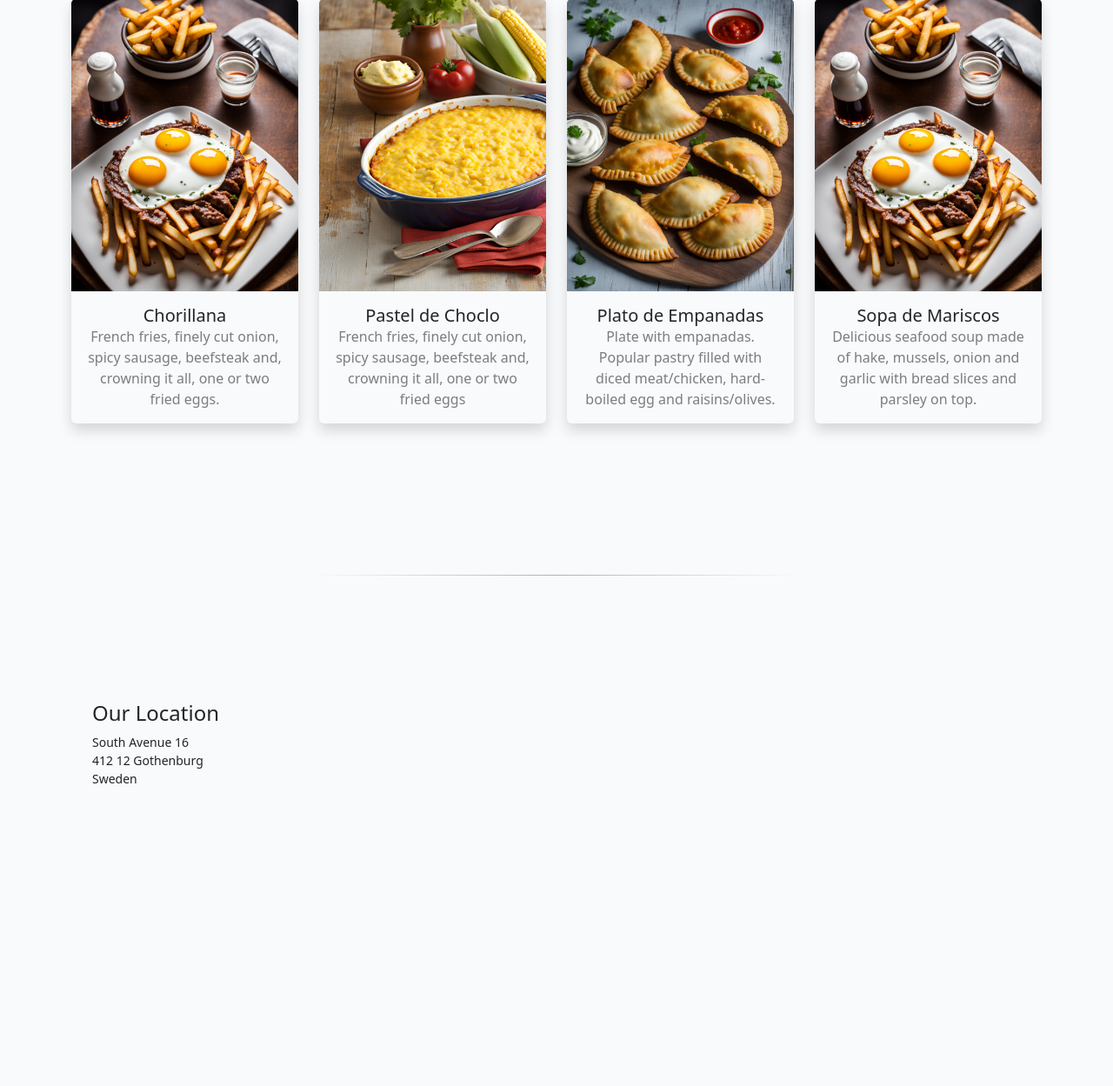
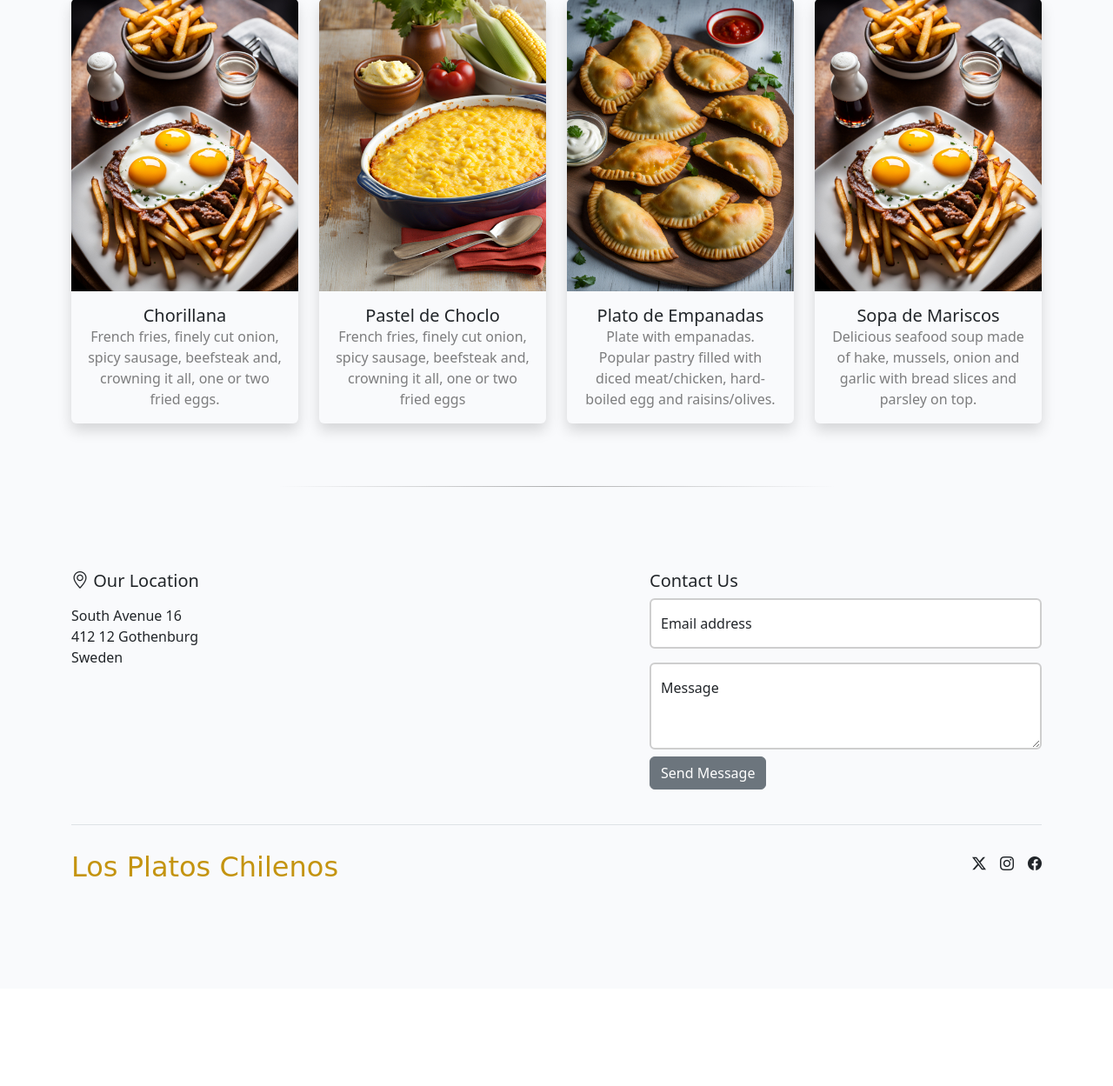
Before and after one commit to Pernilla-Strandberg/django-restaurant-app, a Django app: page / in a window 1280 px wide. Shown: the part 2443-3692 px from the top of the page at 87% size. After the commit the page ends 3451 px from the top, so only its background shows below. Run offline with Django 3.2, Linux system fonts and the light colour scheme; some libraries are stand-ins or nearby versions; some web fonts are replaced.

Commit message:
Style: Adjustment to overall design and formatting

```diff
--- a/static/css/style.css
+++ b/static/css/style.css
@@ -1,13 +1,13 @@
 body {
-    background-color: #F9FAFC;
+  background-color: #f9fafc;
 }
 
 h1 {
-  font-family: 'Ephesis', cursive;
+  font-family: "Ephesis", cursive;
 }
 
 .brand {
-    font-family: 'Ephesis', cursive;
+  font-family: "Ephesis", cursive;
   font-size: 2rem;
   color: #c49410;
 }
@@ -25,7 +25,7 @@ h1 {
 }
 
 .main-bg {
-    background-color: #F9FAFC;
+  background-color: #f9fafc;
 }
 
 .image-container {
@@ -62,7 +62,9 @@ h1 {
   border: 2px solid #cecece;
   height: 38px;
 }
-.form-control:hover ,.form-control:focus{
+
+.form-control:hover,
+.form-control:focus {
   border-color: #97a0af;
 }
 
@@ -71,6 +73,7 @@ h1 {
   display: none;
   color: red;
 }
+
 #ajaxsuccess {
   font-size: 16px;
   width: 100%;
@@ -78,10 +81,12 @@ h1 {
   clear: both;
   margin: 8px 0px;
 }
+
 .con_sub_text {
   margin: 20px 0px;
   font-size: 15px;
 }
+
 .contact-detail-box {
   margin-bottom: 50px;
 }
@@ -89,17 +94,25 @@ h1 {
 .contact-detail-box address {
   font-size: 14px;
 }
+
 .contact-map {
   background-color: #ededed;
 }
 
 /* Colors */
 
-  .title-box .border,.btn-primary,.back-to-top,
-  .logo i,.question-q-box,.social-circle li a:hover {
+.title-box .border,
+.btn-primary,
+.back-to-top,
+.logo i,
+.question-q-box,
+.social-circle li a:hover {
   background-color: #ffc107 !important;
 }
-  .title-box .title-alt,.text-colored,.footer a:hover,
+
+.title-box .title-alt,
+.text-colored,
+.footer a:hover,
 .navbar-custom .navbar-nav li a:hover,
 .navbar-custom .navbar-nav li a:focus,
 .navbar-custom .navbar-nav li a:active,
@@ -110,6 +123,7 @@ h1 {
 .btn-primary {
   border: 1px solid #ffc107 !important;
 }
+
 .btn-primary:hover,
 .btn-primary:focus,
 .btn-primary:active,
@@ -119,12 +133,15 @@ h1 {
 .btn-primary:focus,
 .btn-primary:hover,
 .open > .dropdown-toggle.btn-primary,
-  .btn-primary.active.focus, .btn-primary.active:focus,
-  .btn-primary.active:hover, .btn-primary:active.focus,
-  .btn-primary:active:focus, .btn-primary:active:hover,
-  .open>.dropdown-toggle.btn-primary.focus,
-  .open>.dropdown-toggle.btn-primary:focus,
-  .open>.dropdown-toggle.btn-primary:hover {
+.btn-primary.active.focus,
+.btn-primary.active:focus,
+.btn-primary.active:hover,
+.btn-primary:active.focus,
+.btn-primary:active:focus,
+.btn-primary:active:hover,
+.open > .dropdown-toggle.btn-primary.focus,
+.open > .dropdown-toggle.btn-primary:focus,
+.open > .dropdown-toggle.btn-primary:hover {
   background-color: #ff9900 !important;
   border: 1px solid #ffc107 !important;
   color: #ffffff;
@@ -133,7 +150,6 @@ h1 {
 .btn-shadow.btn-primary {
   box-shadow: 1px 5px 9px rgba(241, 96, 1, 0.32);
 }
-
 
 /* Navbar */
 body {
@@ -149,18 +165,26 @@ h1 {
 .feature-icon {
   width: 4rem;
   height: 4rem;
-    border-radius: .75rem;
+  border-radius: 0.75rem;
 }
 
 .icon-square {
   width: 3rem;
   height: 3rem;
-    border-radius: .75rem;
+  border-radius: 0.75rem;
 }
 
-  .text-shadow-1 { text-shadow: 0 .125rem .25rem rgba(0, 0, 0, .25); }
-  .text-shadow-2 { text-shadow: 0 .25rem .5rem rgba(0, 0, 0, .25); }
-  .text-shadow-3 { text-shadow: 0 .5rem 1.5rem rgba(0, 0, 0, .25); }
+.text-shadow-1 {
+  text-shadow: 0 0.125rem 0.25rem rgba(0, 0, 0, 0.25);
+}
+
+.text-shadow-2 {
+  text-shadow: 0 0.25rem 0.5rem rgba(0, 0, 0, 0.25);
+}
+
+.text-shadow-3 {
+  text-shadow: 0 0.5rem 1.5rem rgba(0, 0, 0, 0.25);
+}
 
 .card {
   border: none;
@@ -178,12 +202,10 @@ h1 {
   height: 3rem;
 }
 
-
 /*  Buttons  */
 button.navbar-toggler:focus {
   outline: 0.1rem;
 }
-
 
 /* BG gradient overlay */
 .card.card-overlay-bottom {
@@ -198,7 +220,13 @@ h1 {
   bottom: 0;
   left: 0;
   right: 0;
-  background-image: -webkit-gradient(linear, left top, left bottom, from(transparent), to(rgb(10, 10, 10)));
+  background-image: -webkit-gradient(
+    linear,
+    left top,
+    left bottom,
+    from(transparent),
+    to(rgb(10, 10, 10))
+  );
   background-image: linear-gradient(180deg, transparent, black);
   z-index: 1;
 }
@@ -213,10 +241,14 @@ h1 {
   z-index: 1;
 }
 
-
 /* Extras */
 hr {
-  background-image: linear-gradient(90deg, transparent, hsl(0, 0%, 40%), transparent);
+  background-image: linear-gradient(
+    90deg,
+    transparent,
+    hsl(0, 0%, 40%),
+    transparent
+  );
   height: 1px;
   width: 50%;
   margin: 0 auto;
--- a/templates/booking_confirm_delete.html
+++ b/templates/booking_confirm_delete.html
@@ -16,7 +16,7 @@
           {% csrf_token %}
           {{form|crispy}}
           <button type="submit" class="btn btn-danger text-white">Delete</button>
-          <a href="{% url 'booking_list' %}" class="btn btn-primary text-white">Cancel</a>
+          <a href="{% url 'booking_list' %}" class="btn btn-outline-dark mt-2">Cancel</a>
         </form>
     </div>
   </div>
--- a/templates/booking_form_update.html
+++ b/templates/booking_form_update.html
@@ -25,7 +25,7 @@
                     <button type="submit" class="btn btn-primary text-white">Update</button>
                 </form>
             {% endwith %}
-            <a href="{% url 'booking_list' %}" class="btn btn-primary text-white">Cancel</a>
+            <a href="{% url 'booking_list' %}" class="btn btn-outline-dark mt-2">Cancel</a>
             {% endif %}
         </div>
     </div>
--- a/templates/booking_overview.html
+++ b/templates/booking_overview.html
@@ -8,7 +8,7 @@
         <div class="col-md-8 mt-3 offset-md-2">
             {% if user.is_authenticated %}
             <h2 class="pt-2">My bookings</h2>
-            <p class="fst-italic">Logged in as: {{ user.username }}</p>
+            <p class="fst-italic pb-3">Logged in as: {{ user.username }}</p>
                 {% if bookings.count > 0 %}
                   <h3>Bookings:</h3>
                   <ul class="list-group fs-5 mt-3">
@@ -16,6 +16,9 @@
                     <li class="list-group-item list-group-item-action"><a href="{% url 'booking_detail' booking.pk %}">Booking: {{ booking.day }} at {{ booking.time }}</a></li>
                     {% endfor %}
                   </ul>
+                {% else %}
+                  <h3>No bookings</h3>
+                  <p>You have no bookings yet. Click the "Book a table" button below to make one!</p>
                 {% endif %}
                 <a href="{% url 'booking_create' %}" class="btn btn-primary text-white mt-5">Book a table</a>
             {% else %}
--- a/templates/index.html
+++ b/templates/index.html
@@ -138,30 +138,9 @@
 
 
   </div>
+  <hr class="my-5">
 </section>
 
-<section class="container" style="margin-block:150px;" id="contact">
-  <hr class="my-5">
-  <!----- Contact -->
-  <div class="container px-4 py-5" id="custom-cards">
-    <div class="row row-cols-1 row-cols-lg-3 align-items-stretch g-4 py-5">
 
 
-      <div class="col">
-        <div class="center-form">
-          <div class="contact-detail-box">
-            <i class="fa fa-map-marker fa-3x text-colored"></i>
-            <h4>Our Location</h4>
-
-            <address>
-              South Avenue 16<br>
-              412 12 Gothenburg<br>
-              Sweden
-            </address>
-          </div>
-      </div>
-      </div>
-    </div>
-  </div>
-</section>
 {% endblock content %}
```
Also changed, not shown: templates/booking.html (+6 -4 lines). Lines whose indentation alone changed are shown as unchanged.
